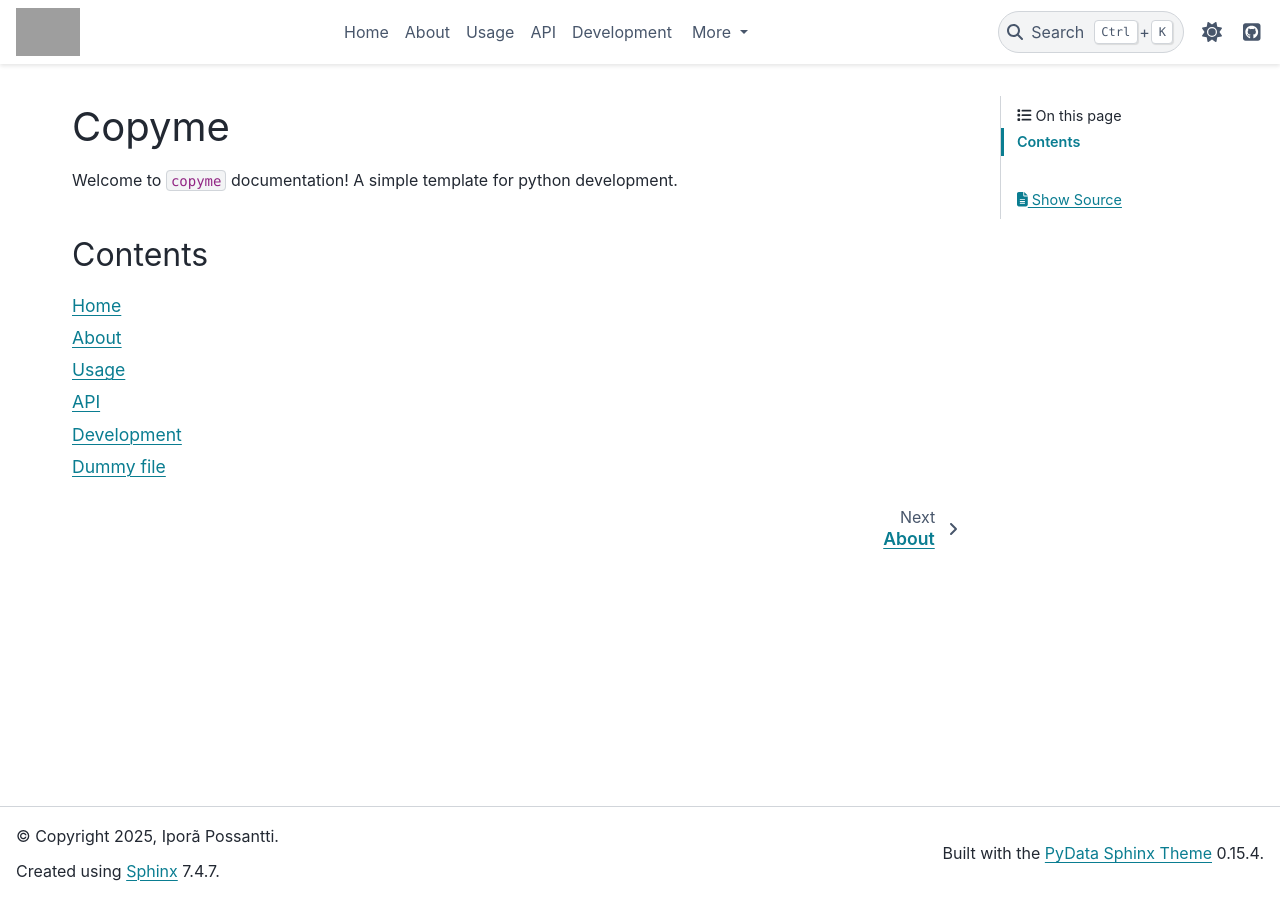
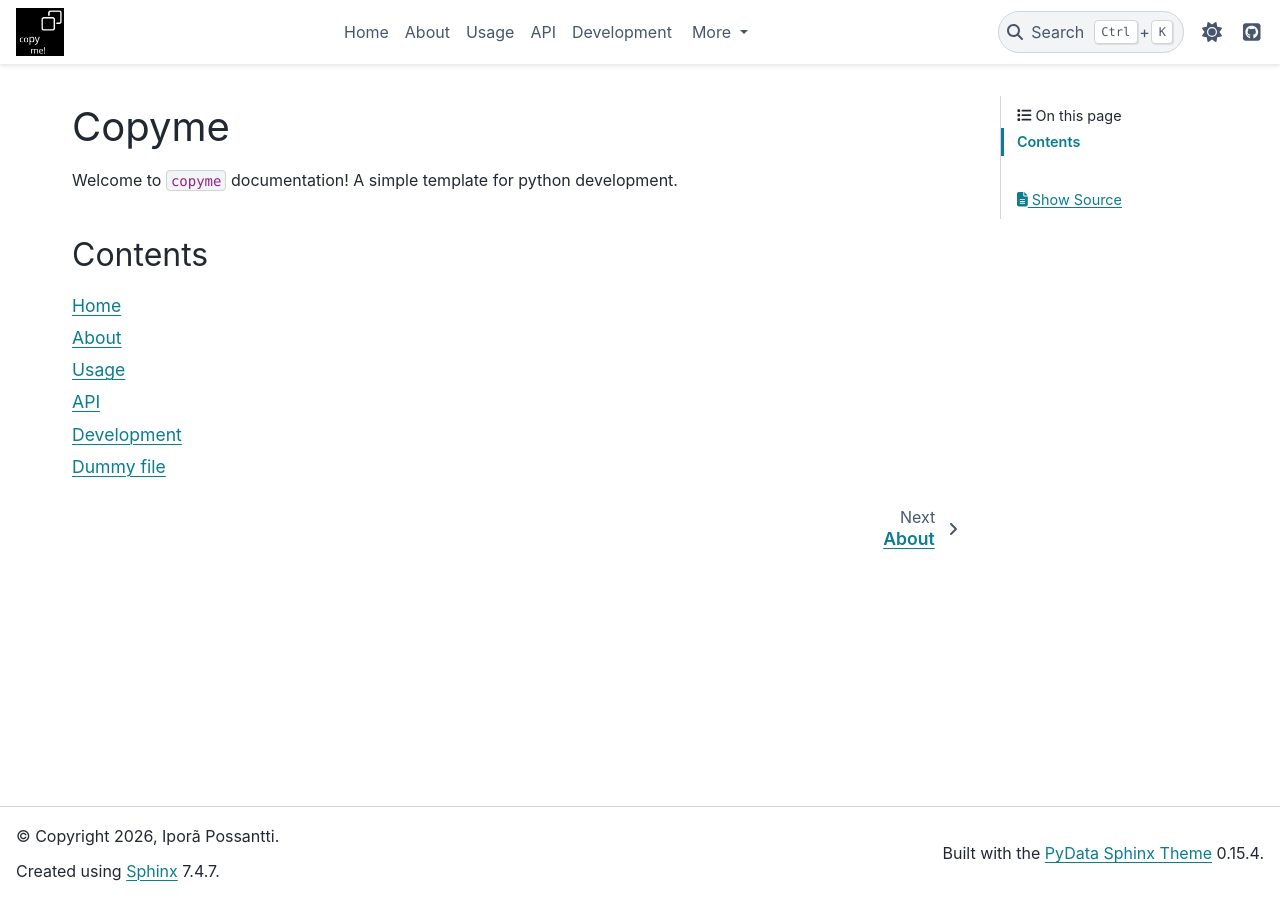
Before and after one commit to iporepos/losalamos, a Sphinx documentation site: the page built from docs/index.rst, in a window 1280 px wide. Built offline with Sphinx 7.4.7 and the PyData theme 0.15.4, drawn with Linux system fonts in a browser that asks for light colours; some of the changed lines change nothing that is shown; grey boxes are pictures that could not be loaded.

Commit message:
Update conf.py

```diff
--- a/docs/conf.py
+++ b/docs/conf.py
@@ -46,10 +46,10 @@
 # ***********************************************************************
 # https://www.sphinx-doc.org/en/master/usage/configuration.html#project-information
 
-project = "copyme"  # <-- [CHANGE HERE]
-copyright = "2025, Iporã Possantti"  # <-- [CHANGE HERE]
-author = "Iporã Possantti"  # <-- [CHANGE HERE]
-release = "0.0.1"  # <-- [CHANGE HERE]
+project = "losalamos"
+copyright = "2026, Iporã Possantti"
+author = "Iporã Possantti"
+release = "0.0.1"
 
 
 # GENERAL CONFIGS
@@ -82,8 +82,11 @@
 
 # Ignore external dependencies
 autodoc_mock_imports = [
+    "requests",
     "numpy",
     "pandas",
+    "lxml",
+    "PyPDF2",
     # ... keep adding as new dependencies arise
 ]
 
@@ -144,9 +147,9 @@
 html_context = {"default_mode": "light"}
 
 # [CHECK THIS] adding the logo to the header
-html_logo = "https://github.com/iporepos/copyme/blob/main/docs/figs/logo.png?raw=true"
+html_logo = "https://github.com/iporepos/losalamos/blob/main/docs/figs/logo.png?raw=true"
 
 html_theme_options = {
-    "github_url": "https://github.com/iporepos/copyme",  # <-- [CHANGE THIS] set the actual url for the repo
+    "github_url": "https://github.com/iporepos/losalamos",  # <-- [CHANGE THIS] set the actual url for the repo
     "navbar_end": ["theme-switcher", "navbar-icon-links"],
 }
```
